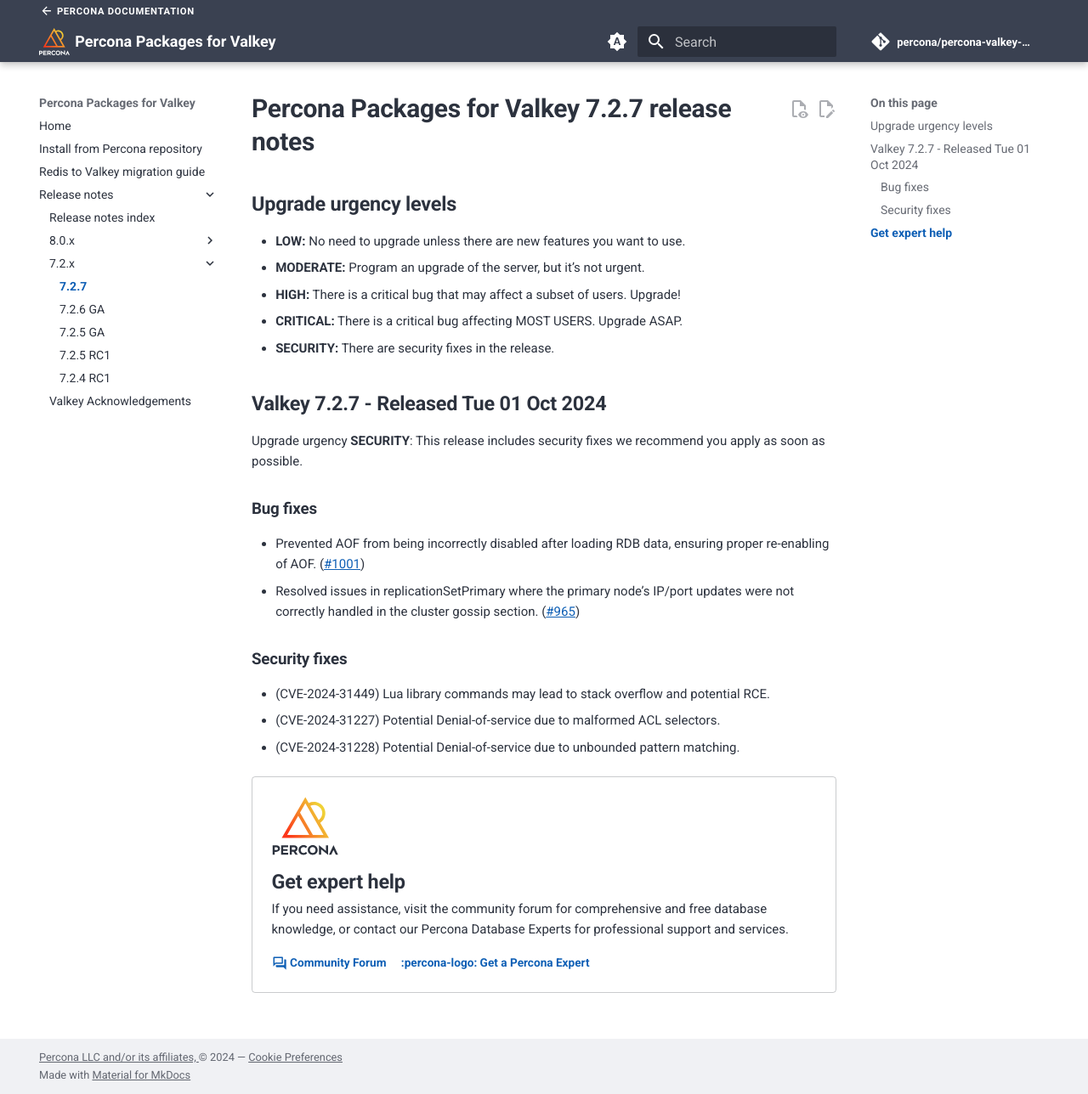
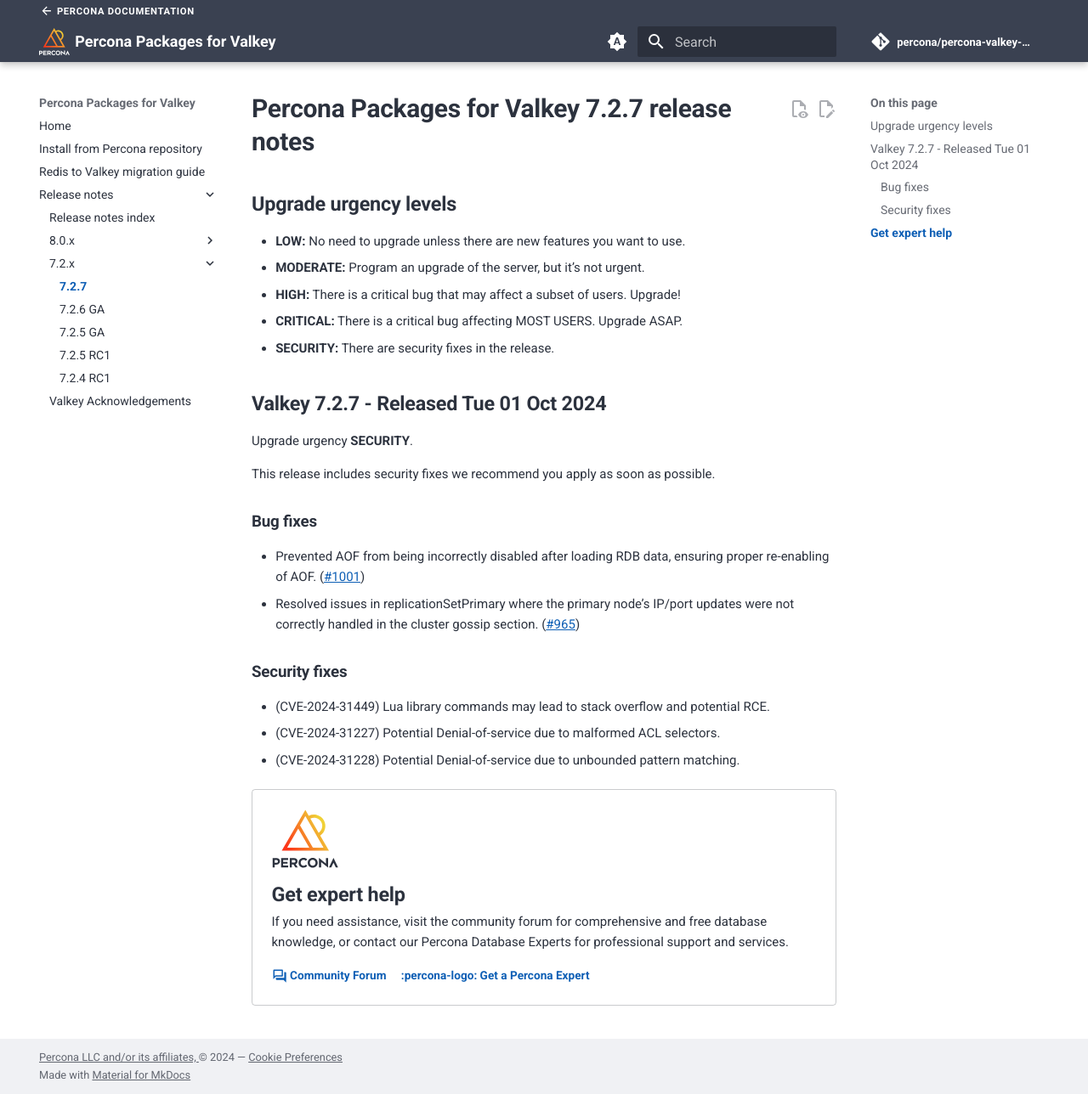
Before and after one commit to percona/percona-valkey-doc, an MkDocs documentation site: the page built from docs/release-notes/7.2.7.md, in a window 1280 px wide and 1288 px high. Shown: the whole window at 85% size. Built offline with MkDocs 1.6.1 and Material for MkDocs 9.7.7, drawn with Linux system fonts in a browser that asks for light colours; nearby versions of some CDN libraries; some web fonts are replaced; comment, search, counter and statistics services are not loaded.

Commit message:
improvements

```diff
--- a/docs/release-notes/7.2.7.md
+++ b/docs/release-notes/7.2.7.md
@@ -4,8 +4,9 @@
 
 ## Valkey 7.2.7 - Released Tue 01 Oct 2024
 
-Upgrade urgency **SECURITY**: This release includes security fixes we recommend you
-apply as soon as possible.
+Upgrade urgency **SECURITY**.
+
+This release includes security fixes we recommend you apply as soon as possible.
 
 ### Bug fixes
 
```
Also changed, not shown: docs/release-notes/8.0.1.md (+3 -2 lines).
